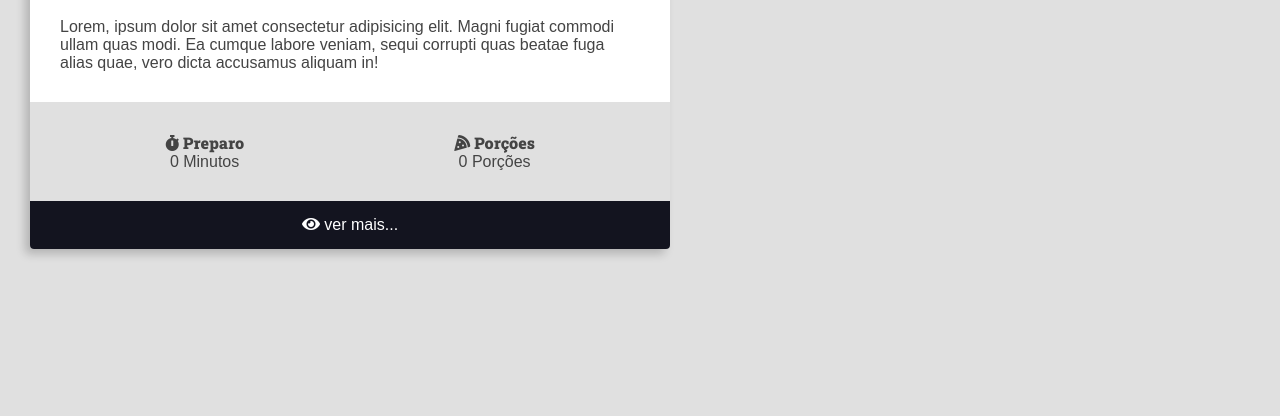
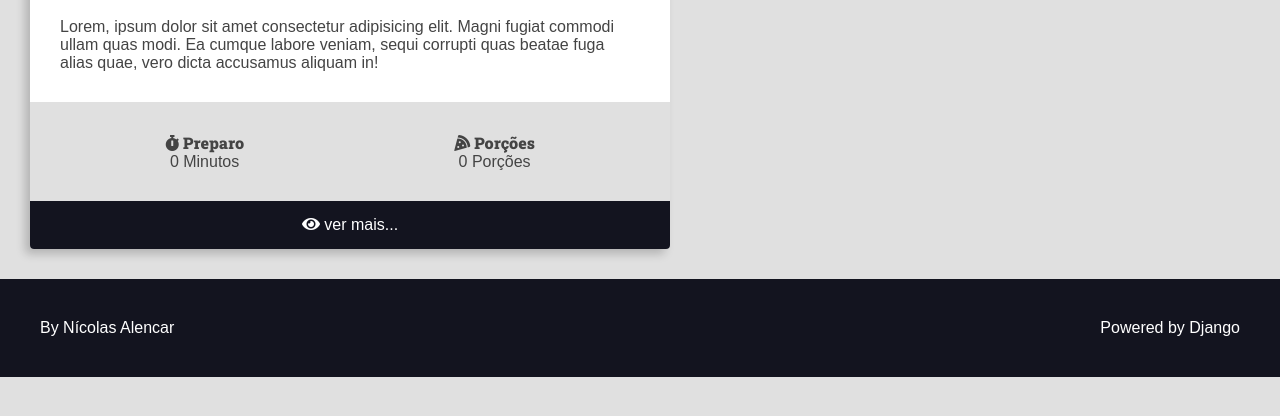
Before and after one commit to Nicolas-A-Araujo/RecipeHub, a Django app: page / in a window 1280 px wide. Shown: the part 319-735 px from the top of the page. Run offline with Django 5.2, Linux system fonts and the light colour scheme; some libraries are stand-ins or nearby versions.

Commit message:
Footer adicionado

```diff
--- a/recipes/templates/recipes/pages/home.html
+++ b/recipes/templates/recipes/pages/home.html
@@ -11,6 +11,8 @@
 
         </div>
     </main>
+
+    {% include "recipes/partials/footer.html" %}
 </body>
 
 </html>
--- /dev/null
+++ b/recipes/templates/recipes/partials/footer.html
@@ -0,0 +1,9 @@
+<footer class="main-footer">
+    <div class="developer">
+      <a href="https://github.com/Nicolas-A-Araujo" target="_blank" rel="noreferrer noopener">By Nícolas Alencar</a>
+    </div>
+
+    <div class="powered">
+      <a href="https://www.djangoproject.com/" target="_blank" rel="noreferrer noopener">Powered by Django</a>
+    </div>
+  </footer>
--- a/recipes/templates/recipes/partials/head.html
+++ b/recipes/templates/recipes/partials/head.html
@@ -20,6 +20,7 @@
     <link rel="preconnect" href="https://fonts.googleapis.com">
     <link rel="preconnect" href="https://fonts.gstatic.com" crossorigin>
     <link href="https://fonts.googleapis.com/css2?family=Roboto+Slab:wght@900&display=swap" rel="stylesheet">
+
     <title>Recipes</title>
 
     <style>
@@ -256,5 +257,24 @@
             filter: brightness(2);
         }
 
+        .main-footer {
+            display: flex;
+            align-items: center;
+            justify-content: space-between;
+            background-color: var(--color-primary-dark);
+            color: var(--color-white);
+            padding: var(--spacing-gutter-large);
+        }
+
+        .main-footer a {
+            color: var(--color-white);
+            text-decoration: none;
+            transition: all 300ms ease-in-out;
+        }
+
+        .main-footer:hover {
+            filter: brightness(.8);
+        }
+
     </style>
 </head>
```
